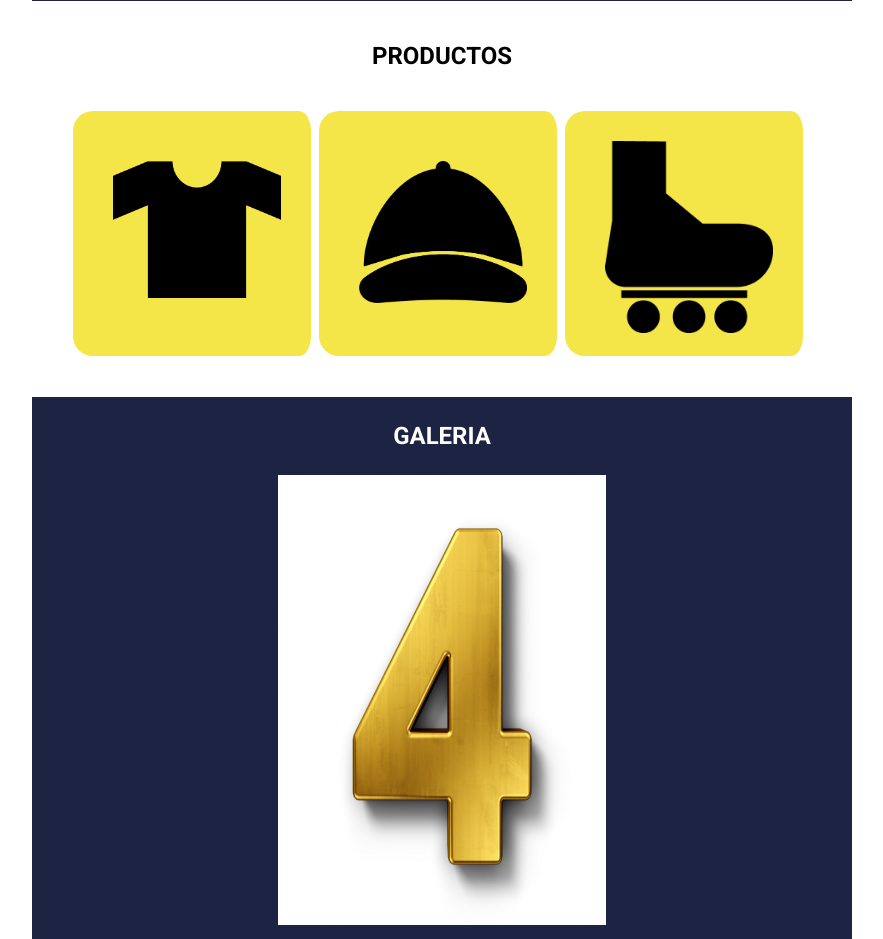
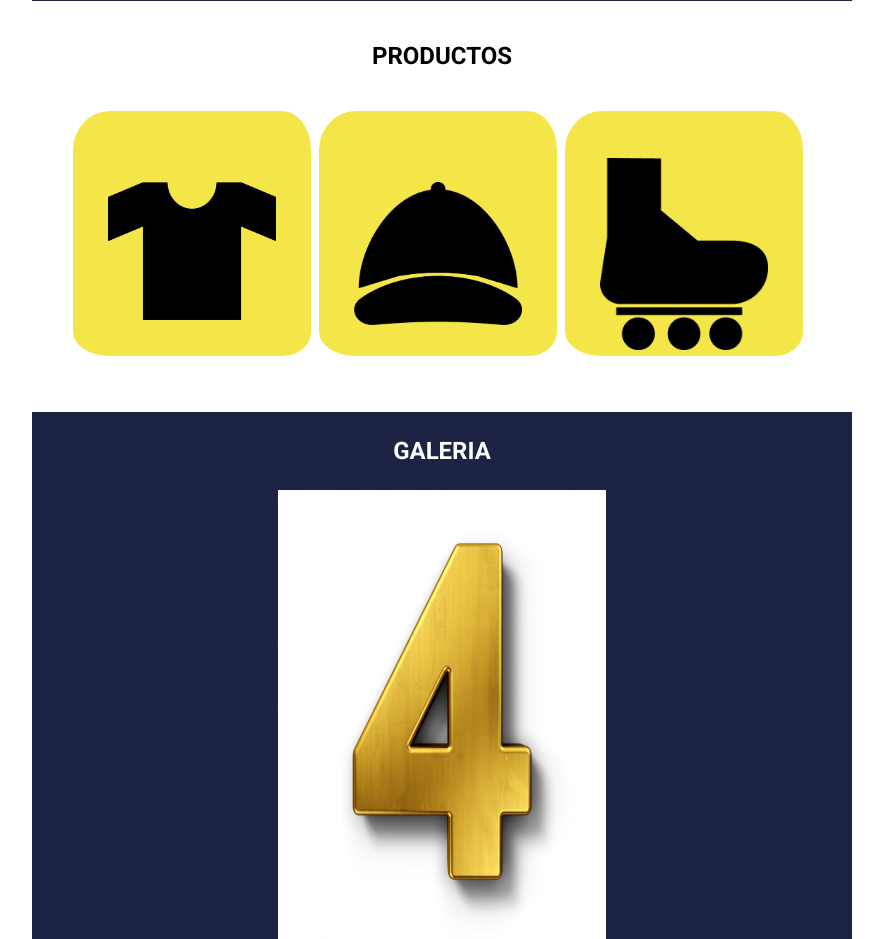
Before and after one commit to 147-11/DINASTIA, a PHP site: page / in a window 1280 px wide. Shown: the part 1375-2314 px from the top of the page, without its empty margins (198-1081 px from the left). Run offline with PHP 8.4, Linux system fonts and the light colour scheme; some libraries are stand-ins or nearby versions.

Commit message:
retoques productos

```diff
--- a/css/index.CSS
+++ b/css/index.CSS
@@ -87,7 +87,24 @@ header label {
     }
     .categoria_prod {
         flex-direction: column;
+    }
+    .contenedor_r {
         margin: 0 auto;
+    }
+    .contenedor_a {
+        margin: 0 auto;
+    }
+    .contenedor_p {
+        margin: 0 auto;
+    }
+    .logo_ropa {
+        padding: 50px 40px;
+    }
+    .logo_accesorios {
+        padding: 50px 40px;
+    }
+    .logo_patines {
+        padding: 30px 40px;
     }
 }
 #logo_img{
@@ -160,8 +177,9 @@ header label {
     background-color:#F4E649;
     width: 245px;
     height: 245px;
-    border-radius: 20px;
     border-right: 8px solid #fff ;
+    border-bottom: 15px solid #fff;
+    border-radius: 15%;
     overflow: hidden;
     cursor: pointer;
     text-align: center;
@@ -178,7 +196,7 @@ header label {
     width: 100%;
     height: 100%;
     font-size: 90px;
-    transition: all 500ms ease-out;
+    transition: all 250ms ease-in;
     opacity: 0;
     text-align: center;
 }
@@ -193,7 +211,8 @@ header label {
     background-color:#F4E649;
     width: 245px;
     height: 245px;
-    border-radius: 20px;
+    border-bottom: 15px solid #fff;
+    border-radius: 15%;
     border-right: 8px solid #fff ;
     overflow: hidden;
     cursor: pointer;
@@ -203,6 +222,7 @@ header label {
     width: 168px;
     padding: 50px 40px;
     cursor: pointer;
+    transition: all 250ms ease-out;
 }
 .accesorios {
     position: absolute;
@@ -210,7 +230,7 @@ header label {
     width: 100%;
     height: 100%;
     font-size: 65px;
-    transition: all 500ms ease-out;
+    transition: all 250ms ease-in;
     opacity: 0;
     text-align: center;
 }
@@ -225,7 +245,8 @@ header label {
     background-color:#F4E649;
     width: 245px;
     height: 245px;
-    border-radius: 20px;
+    border-bottom: 15px solid #fff;
+    border-radius: 15%;
     border-right: 8px solid #fff ;
     overflow: hidden;
     cursor: pointer;
@@ -235,6 +256,7 @@ header label {
     width: 168px;
     padding: 30px 40px;
     cursor: pointer;
+    transition: all 250ms ease-out;
 }
 .patines {
     position: absolute;
@@ -242,7 +264,7 @@ header label {
     width: 100%;
     height: 100%;
     font-size: 60px;
-    transition: all 500ms ease-out;
+    transition: all 250ms ease-in;
     opacity: 0;
     text-align: center;
 }
@@ -412,4 +434,13 @@ height: 100%;
         border-radius: 10px;
         margin: 0 auto;
     }
+    .logo_ropa {
+        padding: 30% 8%;
+    }
+    .logo_accesorios {
+        padding: 30% 8%;
+    }
+    .logo_patines {
+        padding: 20% 8%;
+    }
 }
```
